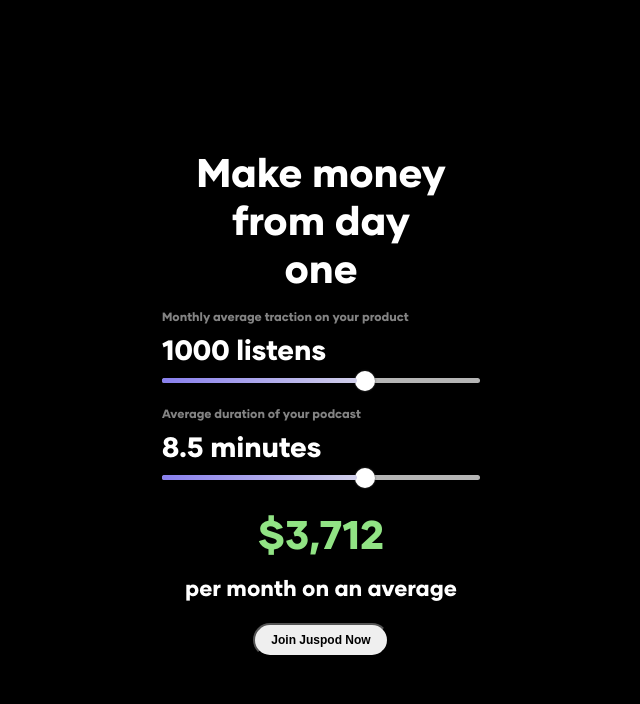
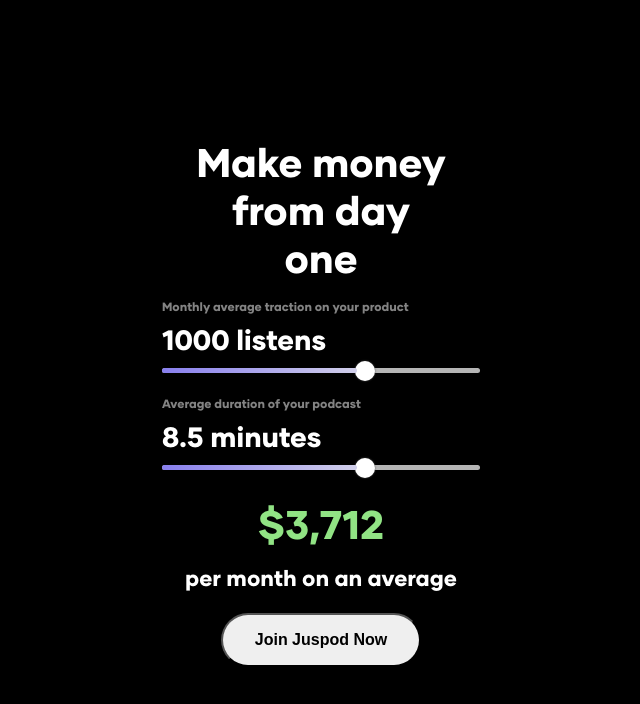
Before and after one commit to paraskumar2003/interactiveSlider.github.io, a plain HTML site: page index.html in a window 1280 px wide. Shown: the whole page, without its empty margins (319-959 px from the left). Drawn offline with Linux system fonts and the light colour scheme.

Commit message:
join button modified

```diff
--- a/style.css
+++ b/style.css
@@ -106,8 +106,8 @@
     font-size: 22px;
 }
 .card .btn-join{
-    padding: 8px 16px;
+    padding: 16px 32px;
     border-radius: 80px;
-    font-size: 12px;
+    font-size: 16px;
     font-weight: 700;
 }
```
